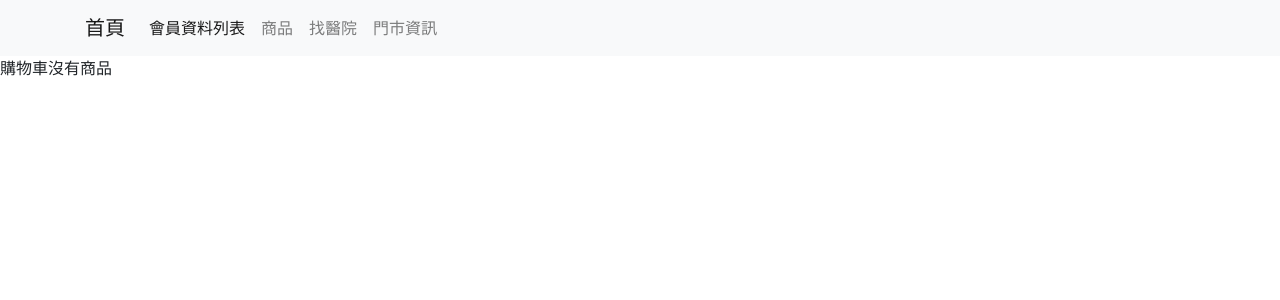
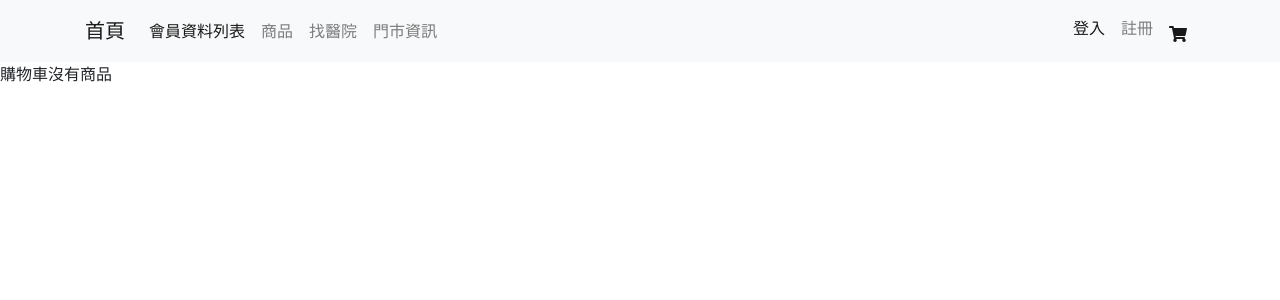
Before and after one commit to story801216/zi-finalproject, a PHP site: page /cart-check.php in a window 1280 px wide. Shown: the top 300 px of the page. Run offline with PHP 8.4, Linux system fonts and the light colour scheme; some libraries are stand-ins or nearby versions.

Commit message:
與梓庭的navber完成同步

```diff
--- a/po-yu/products/partials/navbar.php
+++ b/po-yu/products/partials/navbar.php
@@ -28,7 +28,6 @@
                 </li>
 
 
-
             </ul>
 
             <ul class="navbar-nav">
@@ -36,21 +35,25 @@
                     <li class="nav-item active">
                          <a class="nav-link" ><?= $_SESSION['user']['name'] ?></a> <!--把href拿掉的用意在於登入後['nickname']就沒有可點入的部分 -->
                     </li>
+                    <li class="nav-item">
+                        <a class="nav-link" href="profile-edit.php">編輯個人資料</a>
+                    </li>
+                    <li class="nav-item">
+                        <a class="nav-link" href="../../../finalproject/zi-ting/logout.php">登出</a>
+                    </li>
+                    <?php else: ?>
                         <li class="nav-item active">
                         <a class="nav-link" href="../../../finalproject/zi-ting/login.php">登入</a>
                     </li>
-
                     <li class="nav-item">
-                    <a class="nav-link" href="../../../finalproject/zi-ting/logout.php">登出</a>
+                    <a class="nav-link" href="data-insert.php">註冊</a>
                     </li>
-
-
+                <?php endif; ?>
                 <li class="nav-item active cart-icon">
                         <a class="nav-link" href="cart-check.php" >
                             <i class="fas fa-shopping-cart"><?= isset($_SESSION['total']) ? $_SESSION['total']: ''; ?></i>
                         </a>
                 </li>
-               <?php endif; ?>
             </ul>
 
         </div>
```
Lines whose indentation alone changed are shown as unchanged.
